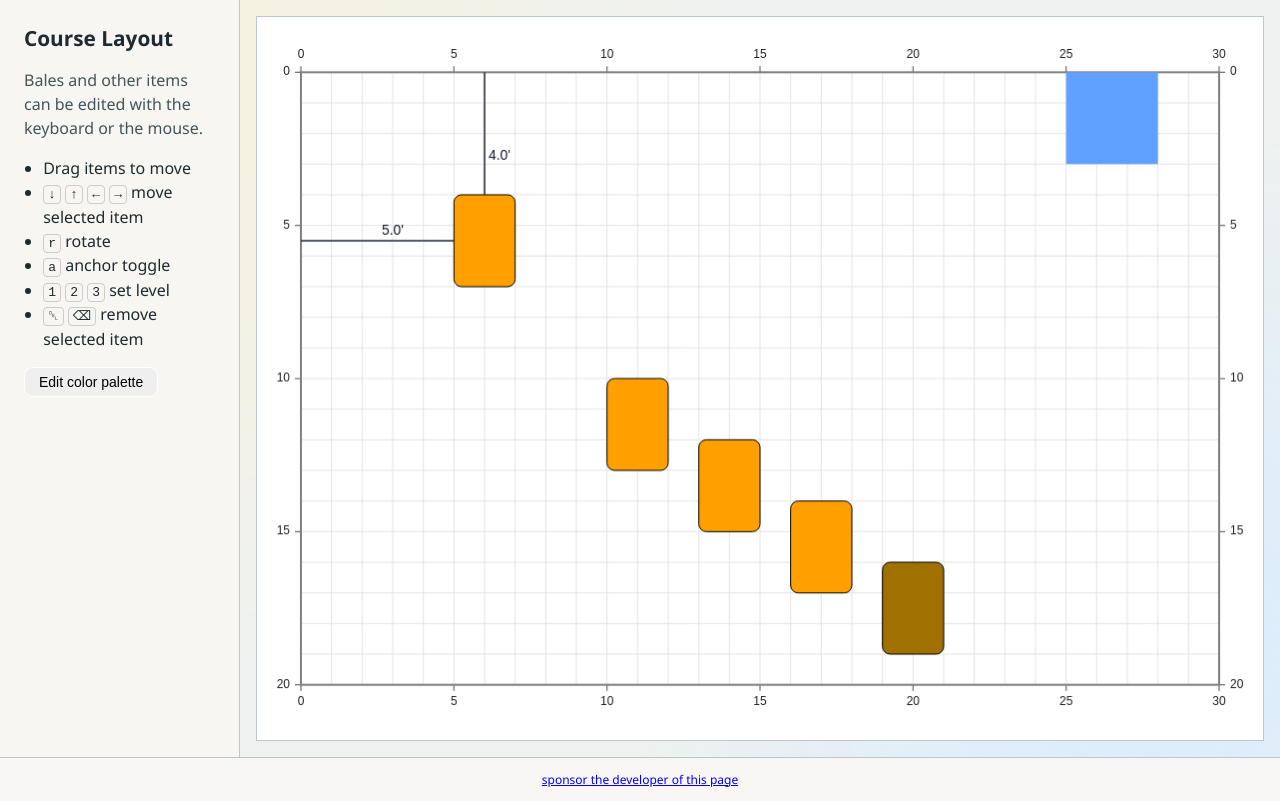
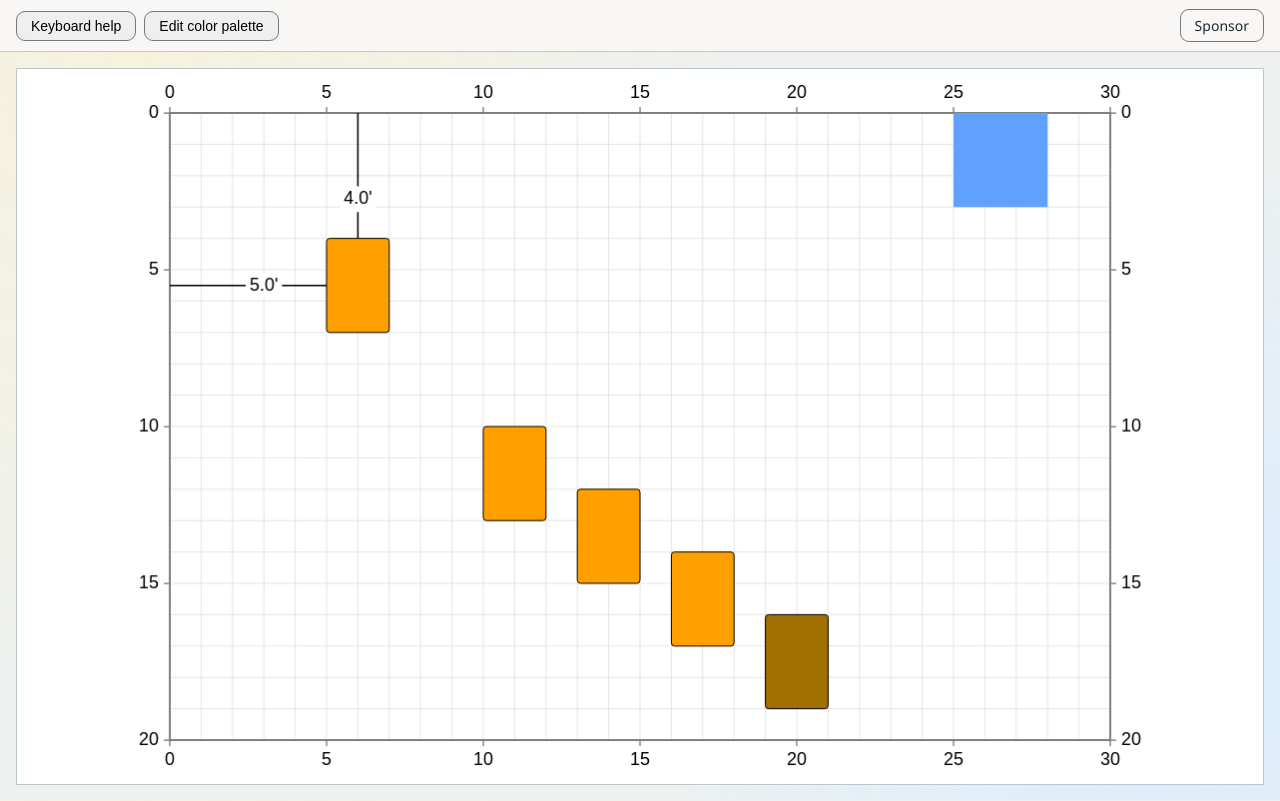
Before and after one commit to xtofs/BarnHuntEditor, a website built with Vite: page index.html in a window 1280 px wide. Built offline with nearby package versions, Linux system fonts and the light colour scheme.

Commit message:
anchor lines

```diff
--- a/index.html
+++ b/index.html
@@ -10,30 +10,38 @@
 
 <body>
   <div id="app">
-    <aside class="layout-panel no-print">
-      <h1>Course Layout</h1>
-      <p>
-        Bales and other items can be edited with the keyboard or the mouse.
-      </p>
-      <ul>
-        <li>Drag items to move</li>
-        <li><kbd>↓</kbd> <kbd>↑</kbd> <kbd>←</kbd> <kbd>→</kbd> move selected item</li>
-        <li><kbd>r</kbd> rotate</li>
-        <li><kbd>a</kbd> anchor toggle</li>
-        <li><kbd>1</kbd> <kbd>2</kbd> <kbd>3</kbd> set level</li>
-        <li><kbd>␡</kbd> <kbd>⌫</kbd> remove selected item</li>
-      </ul>
-      <p id="control"></p>
-    </aside>
+    <section class="button-bar no-print" role="toolbar" aria-label="Editor actions">
+      <div class="button-bar-actions">
+        <button id="open-help" class="pill-btn" type="button">Keyboard help</button>
+        <button id="open-palette-dialog" class="pill-btn" type="button">Edit color palette</button>
+      </div>
+      <a class="pill-btn button-link" href="https://github.com/sponsors/xtofs" rel="noopener"
+        target="_blank">Sponsor</a>
+    </section>
+
     <section class="canvas-panel">
       <canvas id="ring" tabindex="0"></canvas>
     </section>
-    <section class="footer no-print">
-      <!-- <iframe src="https://github.com/sponsors/xtofs/button" title="Sponsor xtofs"        height="32" width="114"></iframe> -->
-      <a class="sponsor" href="https://github.com/sponsors/xtofs" rel="noopener" target="_blank">sponsor the developer
-        of this page</a>
-    </section>
   </div>
+
+  <dialog id="palette-dialog-placeholder" class="no-print"></dialog>
+
+  <dialog id="keyboard-help-dialog" class="help-dialog no-print">
+    <h2>Keyboard shortcuts</h2>
+    <p>Use the mouse and keyboard to edit.</p>
+    <ul>
+      <li>Drag items to move</li>
+      <li><kbd>↓</kbd> <kbd>↑</kbd> <kbd>←</kbd> <kbd>→</kbd> move</li>
+      <li><kbd>r</kbd> rotate</li>
+      <li><kbd>a</kbd> anchor toggle</li>
+      <li><kbd>1</kbd> <kbd>2</kbd> <kbd>3</kbd> set level</li>
+      <li><kbd>␡</kbd> <kbd>⌫</kbd> remove selected</li>
+    </ul>
+    <form method="dialog">
+      <button type="submit" class="pill-btn" value="close">Close</button>
+    </form>
+  </dialog>
+
   <script type="module" src="/src/main.ts"></script>
 </body>
 
--- a/src/main.ts
+++ b/src/main.ts
@@ -7,6 +7,9 @@ import { getPalette, initializePaletteDialog, type Palette } from './palette'
 
 const canvas = document.getElementById('ring') as HTMLCanvasElement;
 const ctx = canvas.getContext('2d')!;
+
+const helpDialog = document.getElementById('keyboard-help-dialog') as HTMLDialogElement | null;
+const openHelpButton = document.getElementById('open-help') as HTMLButtonElement | null;
 
 const course: Course = {
   arena: {
@@ -25,13 +28,44 @@ const course: Course = {
 
 export var palette: Palette = await getPalette()
 
-initializePaletteDialog('#control', {
+initializePaletteDialog('#palette-dialog-placeholder', '#open-palette-dialog', {
   onPaletteChanged: (_palette) => {
     palette = _palette
     console.log('Current palette', palette)
     renderCourse(canvas, ctx, course);
   },
 })
+
+if (helpDialog !== null && openHelpButton !== null) {
+  openHelpButton.addEventListener('click', () => {
+    helpDialog.showModal();
+  });
+
+  document.addEventListener('keydown', (event) => {
+    if (!isHelpShortcut(event)) {
+      return;
+    }
+
+    if (event.defaultPrevented || event.ctrlKey || event.metaKey || event.altKey) {
+      return;
+    }
+
+    if (isEditableTarget(event.target)) {
+      return;
+    }
+
+    if (helpDialog.open || document.querySelector('dialog[open]') !== null) {
+      return;
+    }
+
+    event.preventDefault();
+    helpDialog.showModal();
+  });
+
+  helpDialog.addEventListener('close', () => {
+    canvas.focus();
+  });
+}
 
 resizeCanvasToElement();
 
@@ -115,7 +149,7 @@ function keydownHandler(event: KeyboardEvent) {
   if (selected === undefined) {
     return;
   }
-  const step = event.shiftKey ? 0.2 : 1;
+  const step = event.shiftKey ? 0.1 : 1;
   let handled = false;
 
   // arrow, delete and are handled here, the rest gets delegated to the seleced object
@@ -212,3 +246,20 @@ function findTopMostElementAt(x: number, y: number) {
 
   return null;
 }
+
+function isHelpShortcut(event: KeyboardEvent) {
+  return event.key === '?' || event.key.toLowerCase() === 'h';
+}
+
+function isEditableTarget(target: EventTarget | null): boolean {
+  if (!(target instanceof Element)) {
+    return false;
+  }
+
+  return (
+    target instanceof HTMLInputElement ||
+    target instanceof HTMLTextAreaElement ||
+    target instanceof HTMLSelectElement ||
+    target.closest('[contenteditable]:not([contenteditable="false"])') !== null
+  );
+}
--- a/src/model.ts
+++ b/src/model.ts
@@ -47,7 +47,7 @@ export class Bale implements Item {
 
     static WIDTH: number = 3;
     static HEIGHT: number = 2;
-    static CORNER_RADIUS: number = 0.25;
+    static CORNER_RADIUS: number = 0.1;
 
     with_level(new_level: BaleLevel): Bale {
         this.level = new_level
@@ -142,8 +142,6 @@ export class Bale implements Item {
     private drawAnchorGuides(ctx: CanvasRenderingContext2D, arena: ArenaSize) {
         const px = toWorldUnits(ctx);
         const { width, height } = this.getSize();
-        const centerX = this.x + width / 2;
-        const centerY = this.y + height / 2;
 
         const leftDistance = this.x;
         const rightDistance = arena.widthFt - (this.x + width);
@@ -157,9 +155,10 @@ export class Bale implements Item {
         const horizontalDistance = Math.min(leftDistance, rightDistance);
         const verticalDistance = Math.min(topDistance, bottomDistance);
 
-        ctx.strokeStyle = '#1f2937';
+        const centerX = this.x + width / 2;
+        const centerY = this.y + height / 2;
+
         ctx.lineWidth = px(1.5);
-
         ctx.beginPath();
         ctx.moveTo(lineStartX, centerY);
         ctx.lineTo(lineEndX, centerY);
@@ -167,25 +166,23 @@ export class Bale implements Item {
         ctx.lineTo(centerX, lineEndY);
         ctx.stroke();
 
-        const fontSize = px(14);
-        ctx.font = `${fontSize}px sans-serif`;
-        ctx.fillStyle = '#111827';
+        ctx.textAlign = "center";
+        ctx.textBaseline = "middle";
+        ctx.strokeStyle = '#000000';
+        ctx.font = `${px(18)}px sans-serif`;
+        ctx.fillStyle = '#000000';
 
         const horizontalText = `${horizontalDistance.toFixed(1)}'`;
         const horizontalMidX = (centerX + lineEndX) / 2;
         const horizontalMidY = centerY;
-
-        ctx.textAlign = 'center';
-        ctx.textBaseline = 'bottom';
-        ctx.fillText(horizontalText, horizontalMidX, horizontalMidY - px(3));
+        whiteOut(ctx, horizontalText, horizontalMidX, horizontalMidY);
+        ctx.fillText(horizontalText, horizontalMidX, horizontalMidY);
 
         const verticalText = `${verticalDistance.toFixed(1)}'`;
         const verticalMidX = centerX;
         const verticalMidY = (centerY + lineEndY) / 2;
-
-        ctx.textAlign = lineEndX === 0 ? 'left' : 'right';
-        ctx.textBaseline = 'middle';
-        ctx.fillText(verticalText, verticalMidX + (lineEndX === 0 ? px(4) : -px(4)), verticalMidY);
+        whiteOut(ctx, verticalText, verticalMidX, verticalMidY);
+        ctx.fillText(verticalText, verticalMidX, verticalMidY);
     }
 }
 
@@ -290,3 +287,19 @@ function toWorldUnits(ctx: CanvasRenderingContext2D) {
     const scale = Math.max(0.0001, ctx.getTransform().a);
     return (pixels: number) => pixels / scale;
 }
+
+function whiteOut(ctx: CanvasRenderingContext2D, text: string, x: number, y: number) {
+    const px = toWorldUnits(ctx);
+    ctx.save();
+    ctx.fillStyle = "white"; // same as canvas background
+    const metrics = ctx.measureText(text);
+    const textWidth = metrics.width;
+    const textHeight = px(18); // approximate
+    const padding = px(4);
+    ctx.fillRect(
+        x - textWidth / 2 - padding,
+        y - textHeight / 2 - padding,
+        textWidth + padding * 2,
+        textHeight + padding * 2);
+    ctx.restore();
+}
--- a/src/palette.ts
+++ b/src/palette.ts
@@ -73,16 +73,24 @@ export async function purgePalette(): Promise<void> {
     currentPalette = clonePalette(defaultPalette)
 }
 
-export function initializePaletteDialog(hostSelector: string, options?: PaletteDialogOptions): void {
-    const host = document.querySelector<HTMLElement>(hostSelector)
-    if (!host) {
-        throw new Error(`Palette host not found: ${hostSelector}`)
+export function initializePaletteDialog(dialogPlaceholderSelector: string, openButtonSelector: string, options?: PaletteDialogOptions): void {
+    const dialogPlaceholder = document.querySelector<HTMLDialogElement>(dialogPlaceholderSelector)
+    if (!dialogPlaceholder) {
+        throw new Error(`Palette dialog placeholder not found: ${dialogPlaceholderSelector}`)
     }
 
-    host.innerHTML = createDialogShellHtml()
+    const openButton = document.querySelector<HTMLButtonElement>(openButtonSelector)
+    if (!openButton) {
+        throw new Error(`Palette open button not found: ${openButtonSelector}`)
+    }
 
-    const dialog = host.querySelector<HTMLDialogElement>('[data-role="palette-dialog"]')!
-    const openButton = host.querySelector<HTMLButtonElement>('[data-action="open-palette-dialog"]')!
+    dialogPlaceholder.outerHTML = createDialogShellHtml()
+
+    const dialog = document.querySelector<HTMLDialogElement>('[data-role="palette-dialog"]')
+    if (!dialog) {
+        throw new Error('Palette dialog was not created')
+    }
+
     const saveButton = dialog.querySelector<HTMLButtonElement>('[data-action="save-palette"]')!
     const cancelButton = dialog.querySelector<HTMLButtonElement>('[data-action="cancel-palette"]')!
 
@@ -101,16 +109,14 @@ export function initializePaletteDialog(hostSelector: string, options?: PaletteD
 
 function createDialogShellHtml(): string {
     return `
-    <button data-action="open-palette-dialog" class="pill-btn">Edit color palette</button>
-
     <dialog data-role="palette-dialog">
         <h2>Edit Color Palette</h2>
         <form method="dialog">
             <div data-palette-container></div>
             <p/>
             <div>
-                <button data-action="save-palette" class="pill-btn">save</button>
-                <button data-action="cancel-palette" class="pill-btn">cancel</button>
+                <button data-action="save-palette" class="pill-btn" default>Save</button>
+                <button data-action="cancel-palette" class="pill-btn">Cancel</button>
             </div>
         </form>
     </dialog>
@@ -120,22 +126,23 @@ function createDialogShellHtml(): string {
 function createPaletteHtml(palette: Palette): string {
     let html = ''
     html += '<table data-role="palette-table" style="padding:10px">'
-    html += '<tr><th>Item</th><th>Fill</th><th>Stroke</th></tr>'
+    html += '<tr><th></th><th>Fill</th><th>Stroke</th></tr>'
     html += row('bale_level_1', 'Level 1 Bale', palette.bale_level_1)
     html += row('bale_level_2', 'Level 2 Bale', palette.bale_level_2)
     html += row('bale_level_3', 'Level 3 Bale', palette.bale_level_3)
     html += row('start_box', 'Start Box', palette.start_box)
-    html += `<tr><td>selection</td><td></td><td><input type="color" data-key="selection" data-channel="stroke" value="${palette.selection.stroke}" /></td>`;
+    html += `<tr><td>Selection</td><td></td><td><input type="color" data-key="selection" data-channel="stroke" value="${palette.selection.stroke}" /></td>`;
     html += `</tr>`
     html += '</table>'
     return html
 
     function row(key: keyof Palette, name: string, style: { fill: string, stroke: string }): string {
-        return `<tr>
-      <td>${name}</td>
-      <td><input type="color" data-key="${key}" data-channel="fill" value="${style.fill}" /></td>
-      <td><input type="color" data-key="${key}" data-channel="stroke" value="${style.stroke}" /></td>
-    </tr>`
+        return `
+            <tr>
+                <td>${name}</td>
+                <td><input type="color" data-key="${key}" data-channel="fill" value="${style.fill}" /></td>
+                <td><input type="color" data-key="${key}" data-channel="stroke" value="${style.stroke}" /></td>
+            </tr>`
     }
 }
 
--- a/src/renderer.ts
+++ b/src/renderer.ts
@@ -96,8 +96,8 @@ export function drawGrid(ctx: CanvasRenderingContext2D, arena: ArenaSize) {
     }
     ctx.stroke();
 
-    ctx.fillStyle = '#222';
-    ctx.font = `${px(12)}px sans-serif`;
+    ctx.fillStyle = '#000000';
+    ctx.font = `${px(18)}px sans-serif`;
 
     ctx.textAlign = 'center';
     for (let x = 0; x <= arena.widthFt; x += majorStepFt) {
--- a/src/style.css
+++ b/src/style.css
@@ -29,54 +29,34 @@ body {
   width: 100%;
   min-height: 100dvh;
   display: grid;
-  grid-template-columns: minmax(200px, 240px) minmax(0, 1fr);
-  grid-template-rows: minmax(0, 1fr) auto;
-}
-
-.layout-panel {
-  padding: 1.5rem;
-  border-right: 1px solid var(--border);
-  background: color-mix(in hsl, var(--panel-bg) 86%, white);
-}
-
-.layout-panel h1 {
-  margin: 0 0 0.75rem;
-  font-size: 1.3rem;
-}
-
-.layout-panel p {
-  color: var(--muted);
-  line-height: 1.5;
-}
-
-.layout-panel ul {
-  margin: 1rem 0 0;
-  padding-left: 1.2rem;
-  line-height: 1.5;
+  grid-template-columns: 1fr;
+  grid-template-rows: auto minmax(0, 1fr);
 }
 
 .canvas-panel {
-  min-width: 10;
-  min-height: 10;
+  min-width: 0;
+  min-height: 0;
   padding: 1rem;
   display: flex;
   align-items: stretch;
   justify-content: stretch;
 }
 
-.footer {
-  grid-column: 1 / -1;
+.button-bar {
   display: flex;
   align-items: center;
-  justify-content: center;
-  min-height: 44px;
-  padding: 0.25rem 1rem;
-  border-top: 1px solid var(--border);
+  justify-content: space-between;
+  gap: 0.75rem;
+  min-height: 52px;
+  padding: 0.5rem 1rem;
+  border-bottom: 1px solid var(--border);
   background: color-mix(in hsl, var(--panel-bg) 72%, white);
 }
 
-.sponsor {
-  font-size: 9pt;
+.button-bar-actions {
+  display: flex;
+  align-items: center;
+  gap: 0.5rem;
 }
 
 #ring {
@@ -100,46 +80,63 @@ kbd {
 }
 
 @media (max-width: 600px) {
-  #app {
-    grid-template-columns: 1fr;
-    grid-template-rows: auto minmax(50dvh, 1fr) auto;
-  }
-
-  .layout-panel {
-    border-right: 0;
-    border-bottom: 1px solid var(--border);
-  }
-
   .canvas-panel {
     min-height: 60dvh;
   }
-}
 
-.canvas-panel {
-  min-width: 0;
-  padding: 1rem;
-  display: flex;
-  align-items: stretch;
-  justify-content: stretch;
+  .button-bar {
+    justify-content: center;
+    flex-wrap: wrap;
+  }
 }
 
 .pill-btn {
   padding: 6px 14px;
   border-radius: 9px;
-  border: 1px solid rgba(255, 255, 255, 1);
+  border: 1px solid rgb(120, 120, 120);
   font-size: 14px;
   font-weight: 500;
   cursor: pointer;
 }
 
+.pill-btn:default {
+  border: 2px solid rgb(120, 120, 120);
+}
+
 .pill-btn:hover {
   background: rgba(255, 255, 255, 0.12);
-  border-color: rgba(80, 1, 1, 0.25);
+  border-color: rgb(80, 0, 0);
+}
+
+.button-link {
+  display: inline-flex;
+  align-items: center;
+  text-decoration: none;
+  color: inherit;
 }
 
 [data-role="palette-dialog"] {
   width: min(680px, calc(100vw - 32px));
   max-width: 95vw;
+}
+
+.help-dialog {
+  width: min(420px, calc(100vw - 32px));
+  max-width: 95vw;
+}
+
+.help-dialog p {
+  color: var(--muted);
+}
+
+.help-dialog ul {
+  margin: 0;
+  padding-left: 1.2rem;
+  line-height: 1.5;
+}
+
+.help-dialog form {
+  margin-top: 1rem;
 }
 
 [data-role="palette-dialog"] form {
@@ -169,12 +166,11 @@ kbd {
 }
 
 [data-role="palette-table"] input[type="color"] {
-  -webkit-appearance: none;
-  appearance: none;
+  -webkit-appearance: auto;
+  appearance: auto;
   border: none;
-  width: 40px;
+  width: 60px;
   height: 40px;
-  padding: 0;
   background: none;
   cursor: pointer;
 }
```
